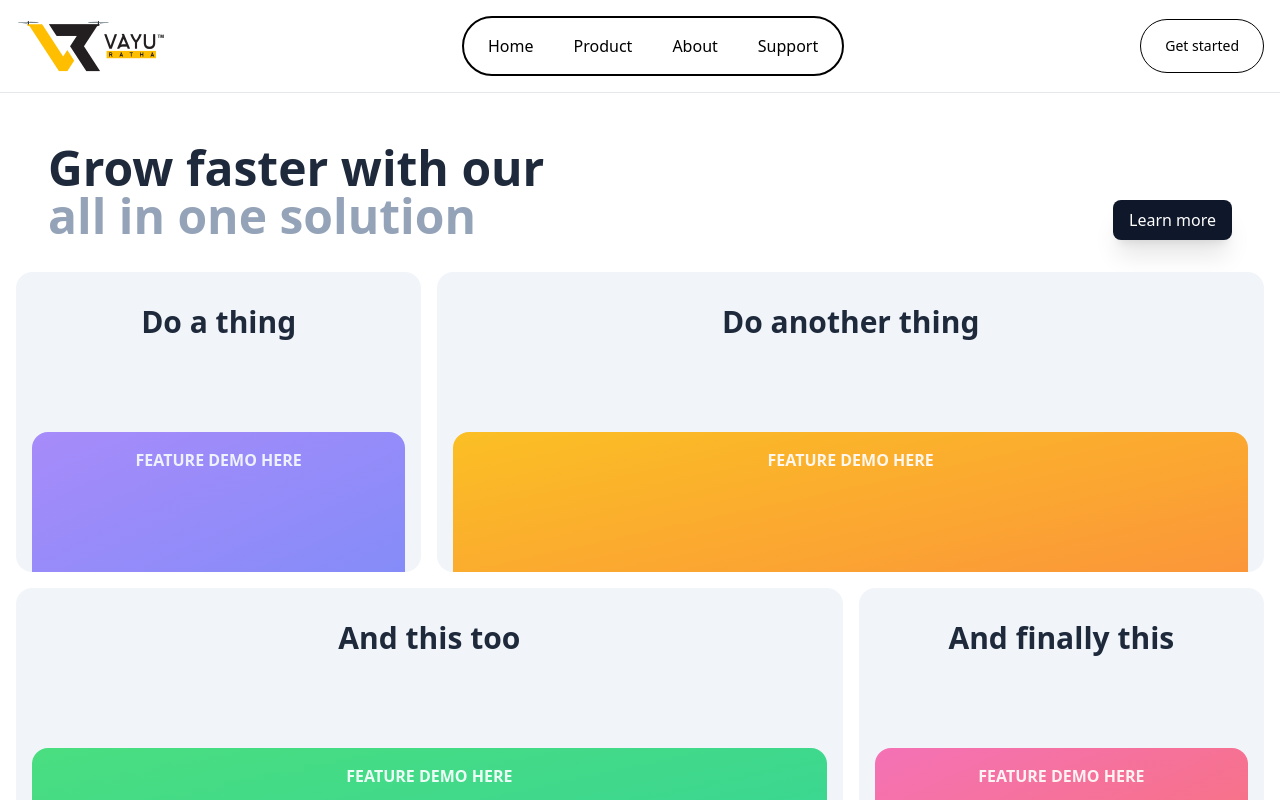
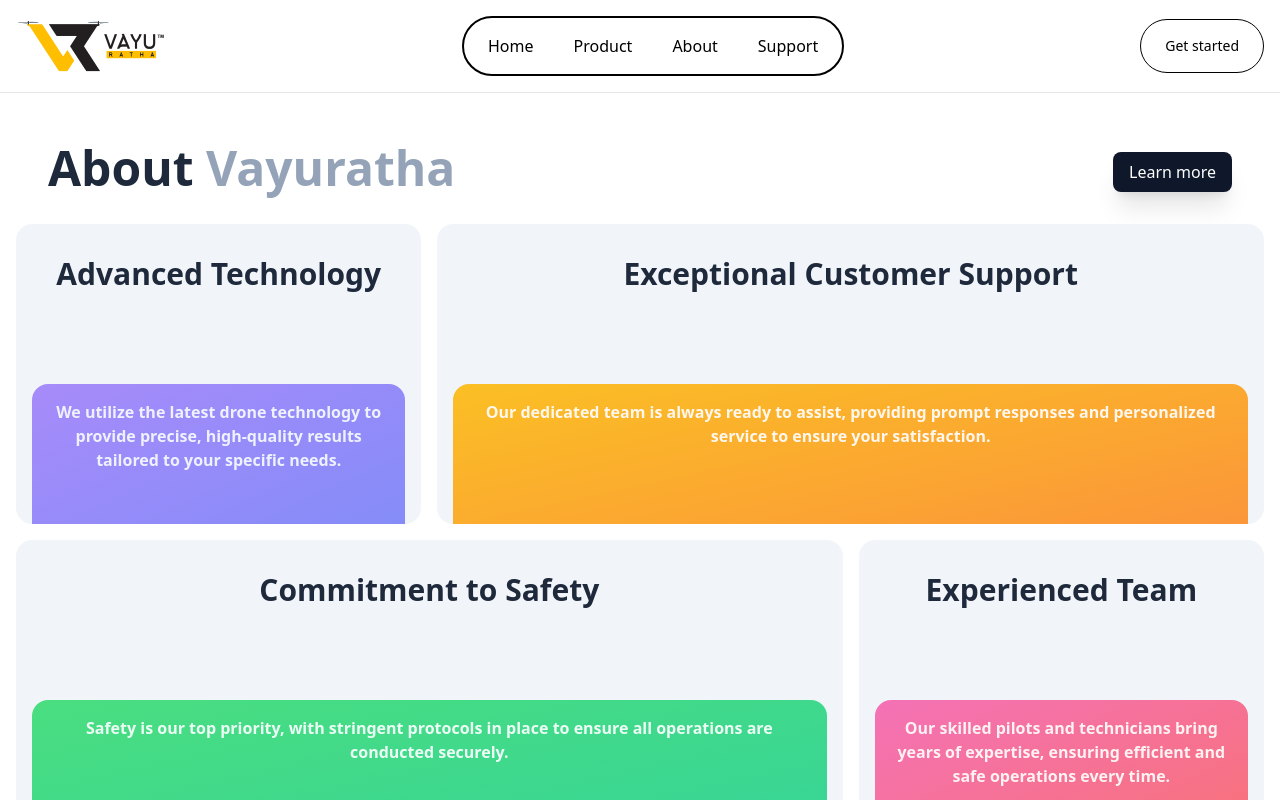
Before and after one commit to fudailzafar/Vayuratha, a React (Vite) app: page /about in a window 1280 px wide. Shown: the top 800 px of the page. Built offline with nearby package versions, Linux system fonts and the light colour scheme.

Commit message:
Update BouncyCardsFeature.jsx
Updated the content and linked the button to support page.

```diff
--- a/src/components/bouncycardsfeature/BouncyCardsFeature.jsx
+++ b/src/components/bouncycardsfeature/BouncyCardsFeature.jsx
@@ -1,14 +1,16 @@
 import React from "react";
 import { motion } from "framer-motion";
+import { Link } from "react-router-dom";
 
 export const BouncyCardsFeatures = () => {
   return (
     <section className="mx-auto max-w-7xl px-4 py-12 text-slate-800">
       <div className="mb-8 flex flex-col items-start justify-between gap-4 md:flex-row md:items-end md:px-8">
         <h2 className="max-w-lg text-4xl font-bold md:text-5xl">
-          Grow faster with our
-          <span className="text-slate-400"> all in one solution</span>
+          About
+          <span className="text-slate-400"> Vayuratha</span>
         </h2>
+        <Link to={"/support"}>
           <motion.button
             whileHover={{ scale: 1.05 }}
             whileTap={{ scale: 0.95 }}
@@ -16,39 +18,44 @@ export const BouncyCardsFeatures = () => {
           >
             Learn more
           </motion.button>
+        </Link>
       </div>
       <div className="mb-4 grid grid-cols-12 gap-4">
         <BounceCard className="col-span-12 md:col-span-4">
-          <CardTitle>Do a thing</CardTitle>
+          <CardTitle>Advanced Technology</CardTitle>
           <div className="absolute bottom-0 left-4 right-4 top-32 translate-y-8 rounded-t-2xl bg-gradient-to-br from-violet-400 to-indigo-400 p-4 transition-transform duration-[250ms] group-hover:translate-y-4 group-hover:rotate-[2deg]">
             <span className="block text-center font-semibold text-indigo-50">
-              FEATURE DEMO HERE
+              We utilize the latest drone technology to provide precise,
+              high-quality results tailored to your specific needs.
             </span>
           </div>
         </BounceCard>
         <BounceCard className="col-span-12 md:col-span-8">
-          <CardTitle>Do another thing</CardTitle>
+          <CardTitle>Exceptional Customer Support</CardTitle>
           <div className="absolute bottom-0 left-4 right-4 top-32 translate-y-8 rounded-t-2xl bg-gradient-to-br from-amber-400 to-orange-400 p-4 transition-transform duration-[250ms] group-hover:translate-y-4 group-hover:rotate-[2deg]">
             <span className="block text-center font-semibold text-orange-50">
-              FEATURE DEMO HERE
+              Our dedicated team is always ready to assist, providing prompt
+              responses and personalized service to ensure your satisfaction.
             </span>
           </div>
         </BounceCard>
       </div>
       <div className="grid grid-cols-12 gap-4">
         <BounceCard className="col-span-12 md:col-span-8">
-          <CardTitle>And this too</CardTitle>
+          <CardTitle>Commitment to Safety</CardTitle>
           <div className="absolute bottom-0 left-4 right-4 top-32 translate-y-8 rounded-t-2xl bg-gradient-to-br from-green-400 to-emerald-400 p-4 transition-transform duration-[250ms] group-hover:translate-y-4 group-hover:rotate-[2deg]">
             <span className="block text-center font-semibold text-emerald-50">
-              FEATURE DEMO HERE
+              Safety is our top priority, with stringent protocols in place to
+              ensure all operations are conducted securely.
             </span>
           </div>
         </BounceCard>
         <BounceCard className="col-span-12 md:col-span-4">
-          <CardTitle>And finally this</CardTitle>
+          <CardTitle>Experienced Team</CardTitle>
           <div className="absolute bottom-0 left-4 right-4 top-32 translate-y-8 rounded-t-2xl bg-gradient-to-br from-pink-400 to-red-400 p-4 transition-transform duration-[250ms] group-hover:translate-y-4 group-hover:rotate-[2deg]">
             <span className="block text-center font-semibold text-red-50">
-              FEATURE DEMO HERE
+              Our skilled pilots and technicians bring years of expertise,
+              ensuring efficient and safe operations every time.
             </span>
           </div>
         </BounceCard>
```
Lines whose indentation alone changed are shown as unchanged.
